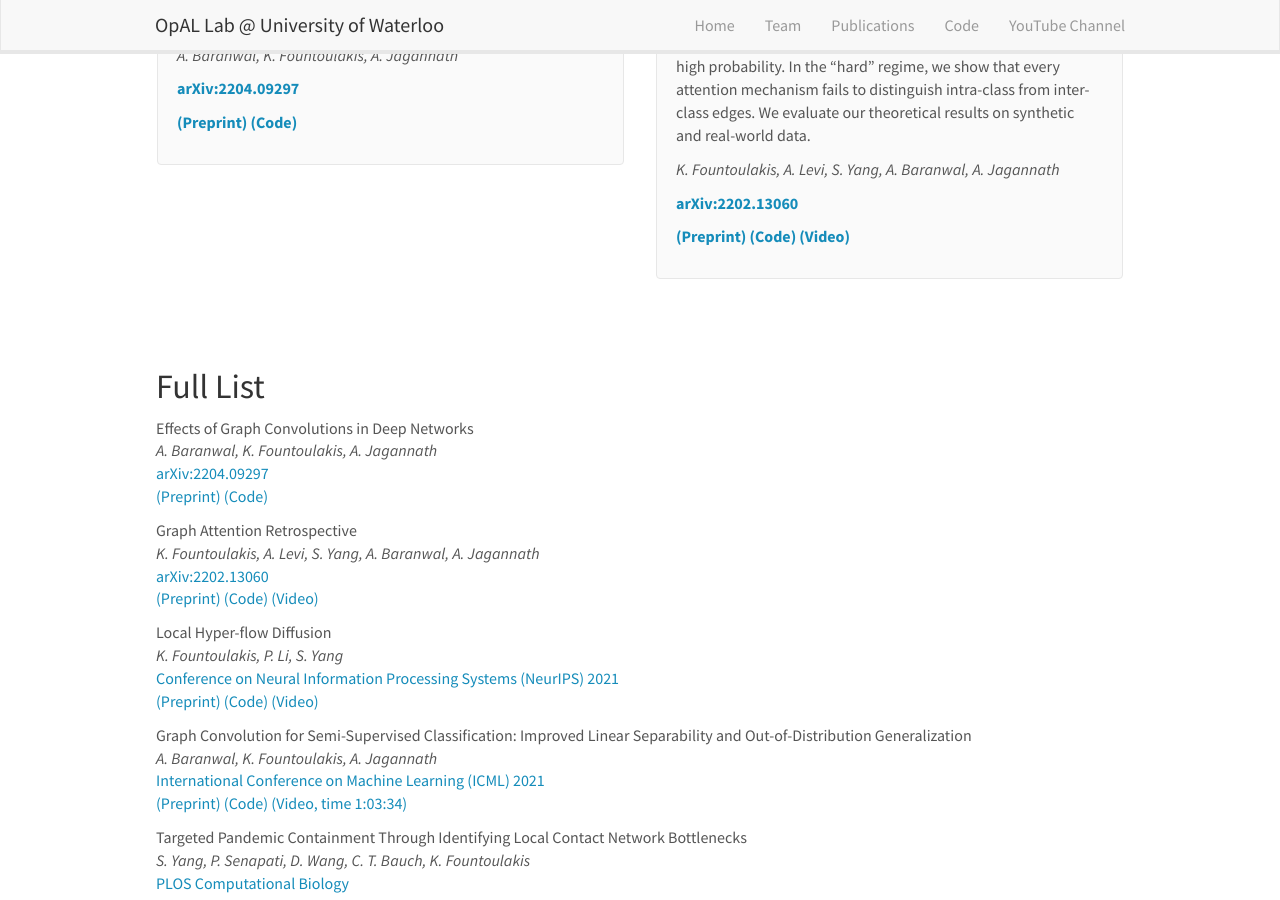
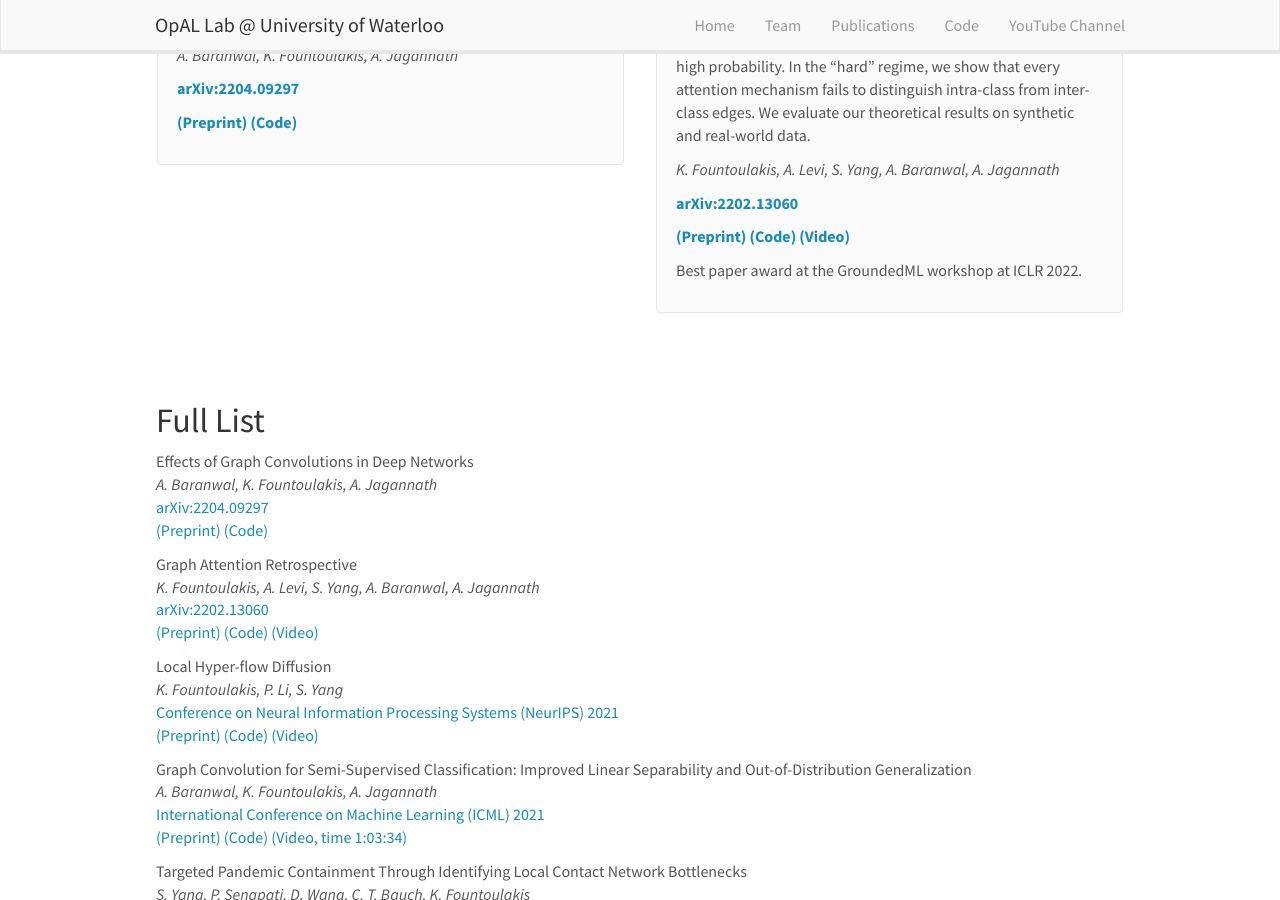
Before and after one commit to opallab/opallab.github.io, a Jekyll site: the page built from _pages/publications.md, in a window 1280 px wide and 900 px high, scrolled down 788 px. Built offline with Jekyll 4.4.1, drawn with Linux system fonts in a browser that asks for light colours; nearby versions of some CDN libraries.

Commit message:
best paper award groundedml

```diff
--- a/_data/publist.yml
+++ b/_data/publist.yml
@@ -28,7 +28,7 @@
     url: https://arxiv.org/abs/2202.13060
     display: arXiv:2202.13060
   highlight: 1
-  news2:
+  news2: Best paper award at the GroundedML workshop at ICLR 2022.
   code:
     url: https://github.com/opallab/Graph-Attention-Retrospective/
     display: (Code)
```
